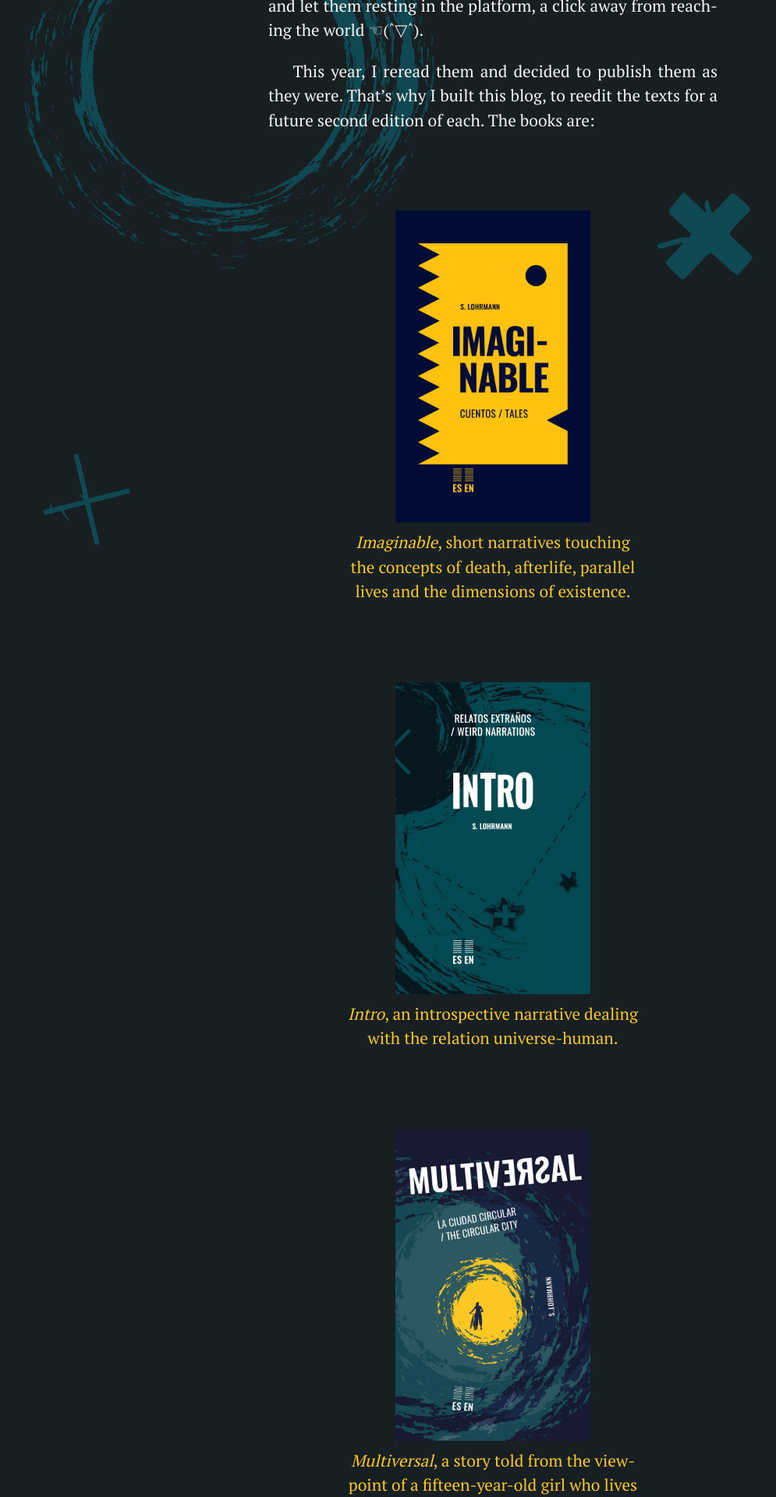
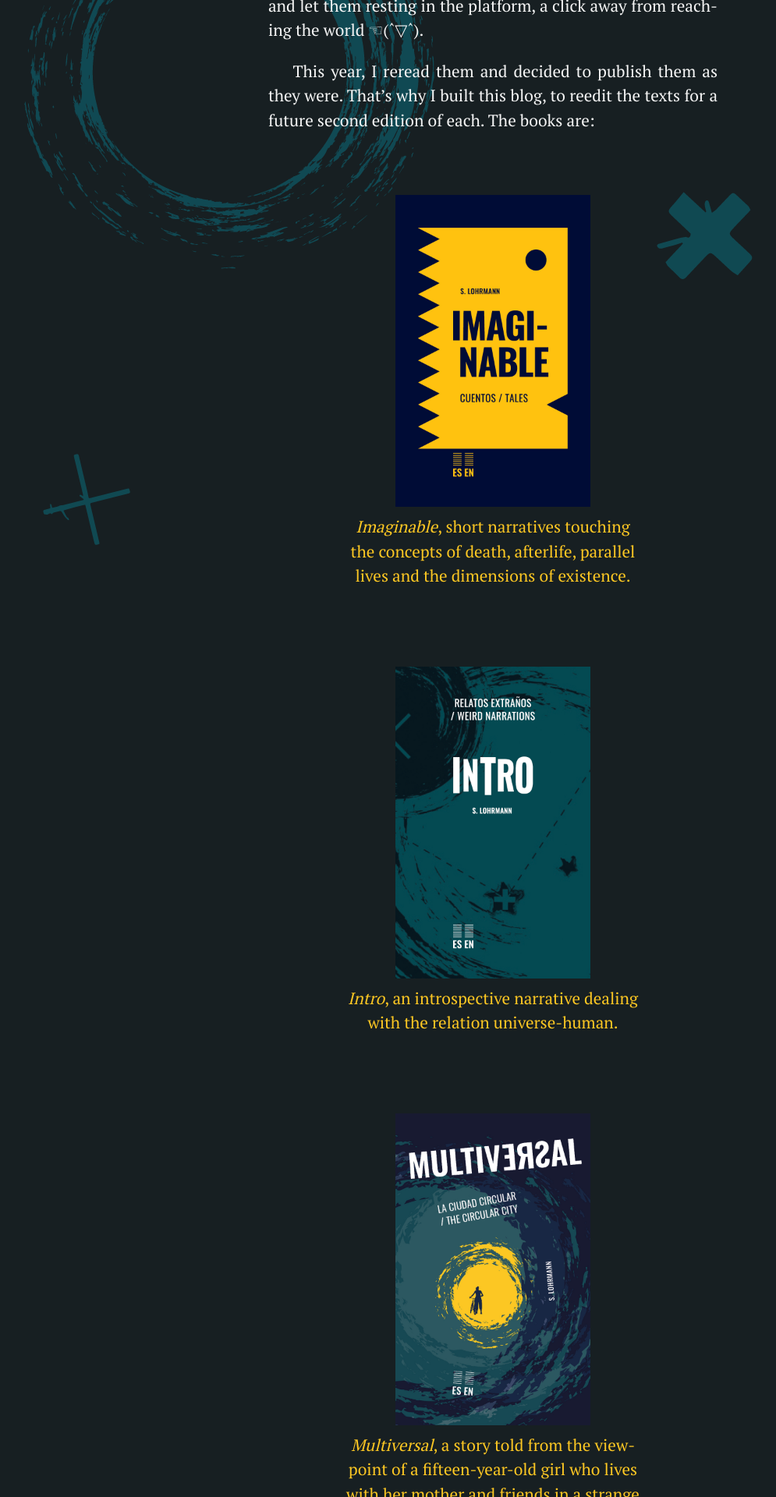
Before and after one commit to silvialohrmann/editorial, a Jekyll site: the page built from about.md, in a window 1280 px wide. Shown: the part 1563-3483 px from the top of the page at 78% size, without its empty margins (8-1003 px from the left). Built offline with Jekyll 4.4.1, drawn with Linux system fonts in a browser that asks for light colours.

Commit message:
Update about.md

```diff
--- a/about.md
+++ b/about.md
@@ -20,7 +20,7 @@
 This year, I reread them and decided to publish them as they were. That's why I built this blog, to reedit the texts for a future second edition of each. The books are:
 <div style="margin:auto;">
  <div id="imaginable">
-<img style="margin:100px auto 10px;" src="/assets/images/Imaginable%20-%20cover.jpg" alt="Imaginable" width="250">
+<img style="margin:80px auto 10px;" src="/assets/images/Imaginable%20-%20cover.jpg" alt="Imaginable" width="250">
 <p style="max-width:18em; color:#fcc723; text-align:center; margin:auto;"><em>Imaginable</em>, short narratives touching the concepts of death, afterlife, parallel lives and the dimensions of existence.</p>
  </div>
  <div id="intro">
@@ -29,7 +29,7 @@
  </div>
  <div id="multiversal">
 <img style="margin:100px auto 10px;" src="/assets/images/Multiversal%20-%20cover.jpg" alt="Multiversal" width="250">
-<p style="max-width:18em; color:#fcc723; text-align:center; margin:auto; margin-bottom:100px;"><em>Multiversal</em>, a story told from the viewpoint of a fifteen-year-old girl who lives with her mother and friends in a strange city that cyclically suffers a total reconfiguration.</p>
+<p style="max-width:18em; color:#fcc723; text-align:center; margin:auto; margin-bottom:80px;"><em>Multiversal</em>, a story told from the viewpoint of a fifteen-year-old girl who lives with her mother and friends in a strange city that cyclically suffers a total reconfiguration.</p>
  </div>
  </div>
  <p>In this blog, you'll also find a number of microstories I wrote between the years 2011 and 2016.</p>
```
